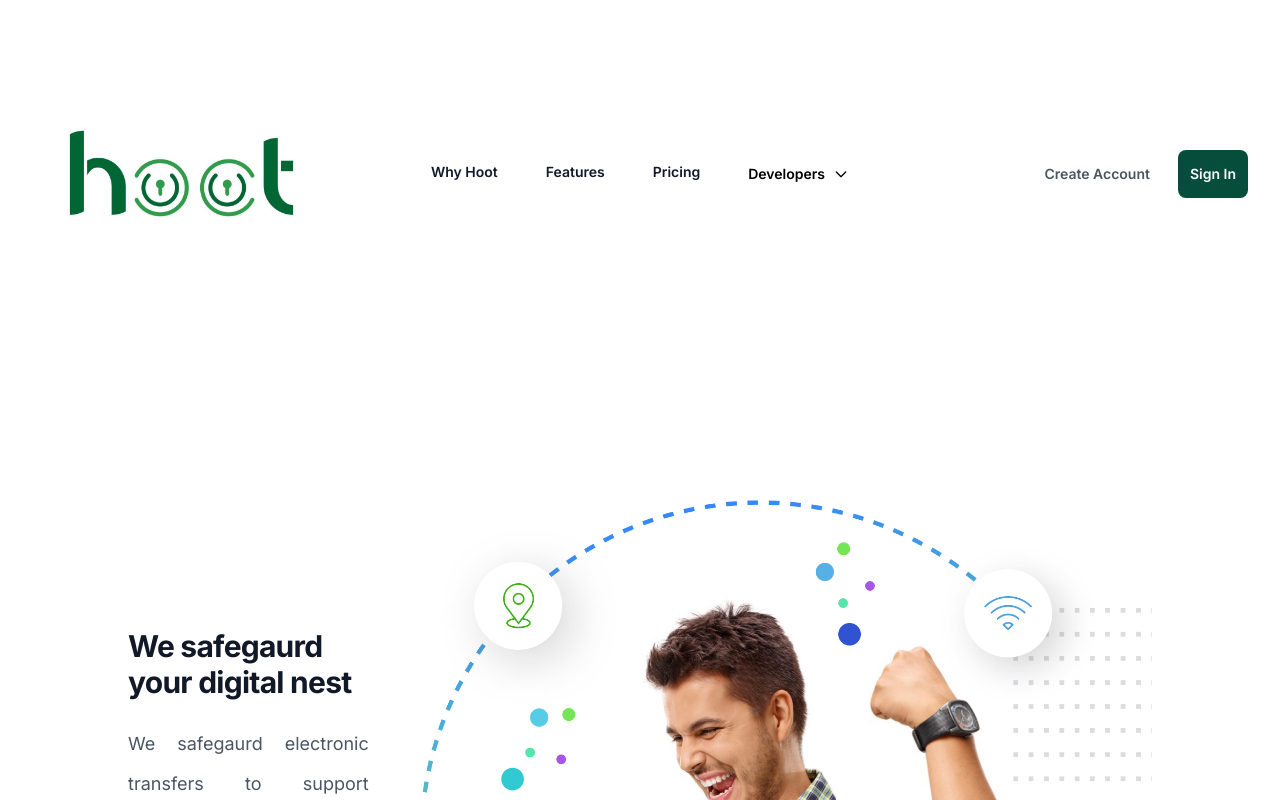
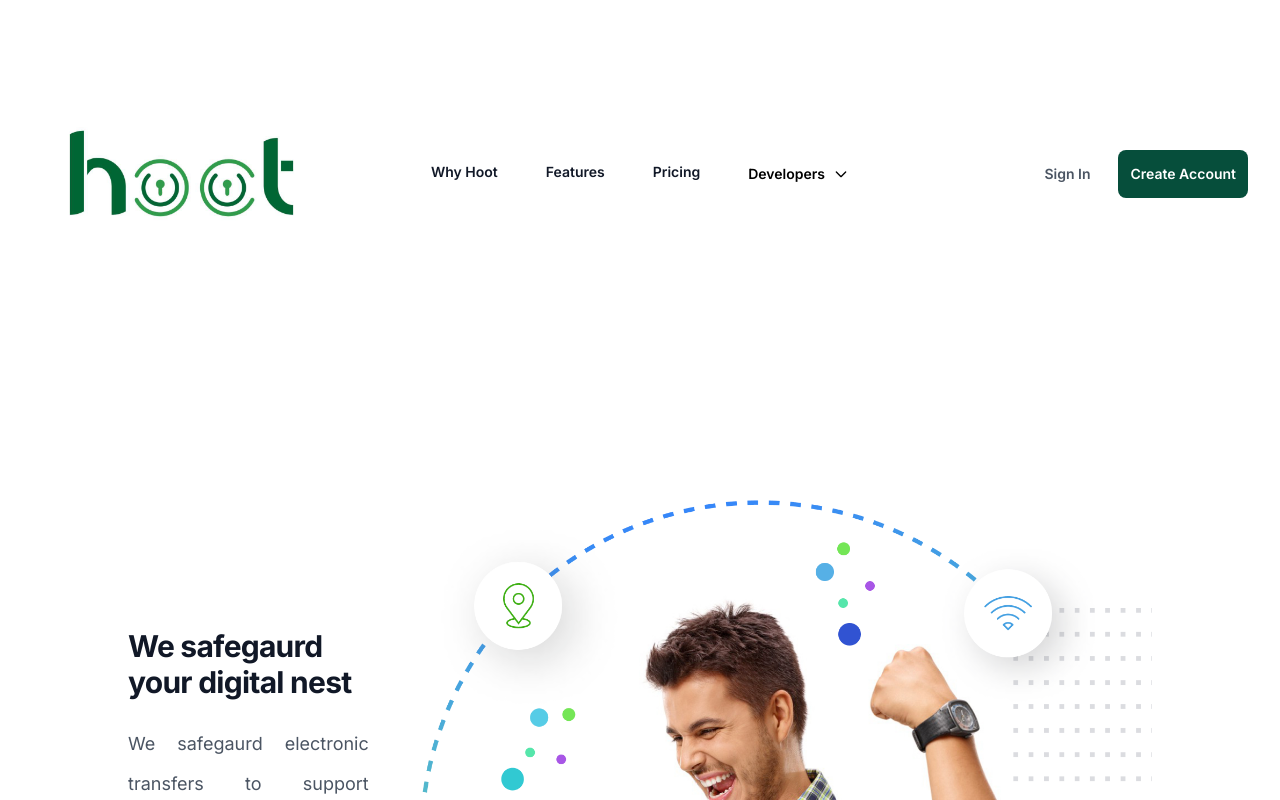
Before and after one commit to DanielOkyere/hoot_frontend, a Next.js app: page / in a window 1280 px wide. Shown: the top 800 px of the page. Built offline with nearby package versions, Linux system fonts and the light colour scheme.

Commit message:
Updated position of signIn and Create Account

```diff
--- a/components/navbar/Navbar.tsx
+++ b/components/navbar/Navbar.tsx
@@ -75,10 +75,10 @@ export default function Navbar() {
 
 				<div className="hidden lg:flex lg:flex-1 lg:justify-end gap-4">
 					<a href="/login" className="rounded-lg px-3 py-3  text-sm font-semibold leading-6 text-gray-600">
+						Sign In
+					</a>
+					<a href="/login" className="rounded-lg px-3 py-3  text-sm font-semibold leading-6 bg-emerald-900 text-white">
 						Create Account
-					</a>
-					<a href="/login" className="rounded-lg px-3 py-3 bg-emerald-900 text-sm font-semibold leading-6 text-white">
-						Sign In
 					</a>
 				</div>
 
@@ -109,8 +109,8 @@ export default function Navbar() {
 								}
 							</div>
 							<div className="flex py-6 flex-col gap-4" >
+								<a href="*" className="-mx-3 block   rounded-lg px-3 py-2 5 text-gray font-semibold leading-7  ">Sign In</a>
 								<a href="*" className="-mx-3 block  bg-emerald-900 rounded-lg px-3 py-2 5 text-white font-semibold leading-7  hover:bg-emerald-600">Create Account</a>
-								<a href="*" className="-mx-3 block  bg-emerald-900 rounded-lg px-3 py-2 5 text-white font-semibold leading-7  hover:bg-emerald-600">Sign Up</a>
 							</div>
 						</div>
 
```
